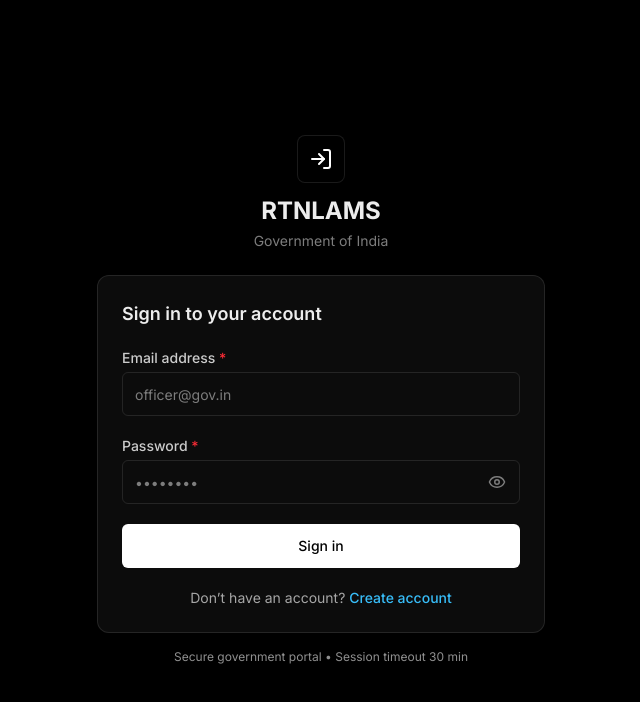
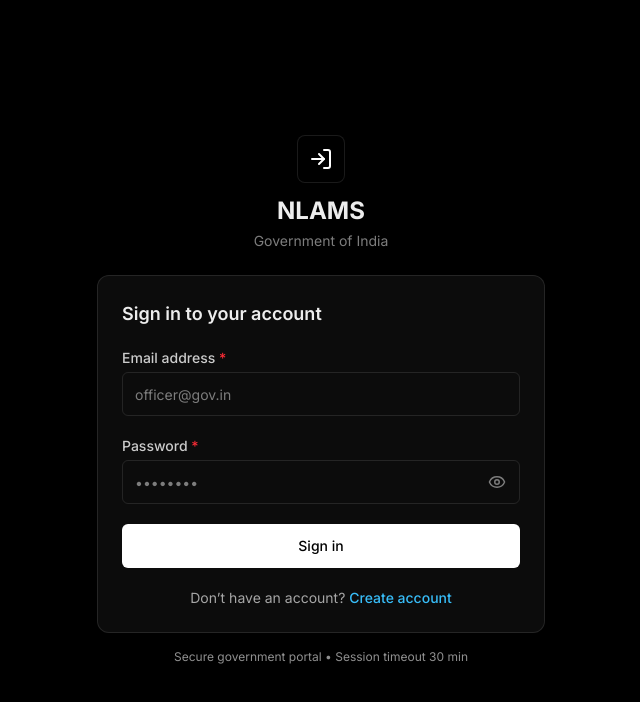
Before and after one commit to MAYANKJOSHIcoder/RTNLAMS, a React (Vite) app: page /login in a window 1280 px wide. Shown: the top 702 px of the page, without its empty margins (319-959 px from the left). Built offline with nearby package versions, Linux system fonts and the light colour scheme; no server answers.

Commit message:
RTNLAMS changed to NLAMS

```diff
--- a/index.html
+++ b/index.html
@@ -11,7 +11,7 @@
       href="https://fonts.googleapis.com/css2?family=Inter:wght@400;500;600;700;800&family=Sora:wght@600;700;800&family=JetBrains+Mono:wght@400;500;600&display=swap"
       rel="stylesheet"
     />
-    <title>RTNLAMS</title>
+    <title>NLAMS</title>
   </head>
   <body>
     <div id="root"></div>
--- a/src/components/layout/Footer.tsx
+++ b/src/components/layout/Footer.tsx
@@ -1,7 +1,7 @@
 export default function Footer() {
   return (
     <footer className="h-10 border-t border-white/10 bg-black flex items-center justify-between px-4 text-xs text-slate-500 shrink-0">
-      <span>© 2026 RTNLAMS • Team GodijiCodes</span>
+      <span>© 2026 NLAMS • Team GodijiCodes</span>
       <span className="hidden sm:inline">Dept. of Infrastructure • Real-Time Control Tower</span>
     </footer>
   );
--- a/src/components/layout/Header.tsx
+++ b/src/components/layout/Header.tsx
@@ -63,7 +63,7 @@ export default function Header({ onMenuToggle }: { onMenuToggle?: () => void })
             </button>
           )}
           <Link to="/" className="font-semibold tracking-tight text-sm md:text-base truncate">
-            RTNLAMS
+            NLAMS
           </Link>
           {current && (
             <>
--- a/src/pages/Landing.tsx
+++ b/src/pages/Landing.tsx
@@ -160,7 +160,7 @@ function Hero({ user, role }: { user: boolean; role?: string }) {
         <div className="flex items-stretch justify-between gap-4">
           <div className="flex items-center rounded-2xl border border-white/10 bg-black/75 px-4 text-xs text-white/60 shadow-2xl backdrop-blur-xl">
             <div className="flex items-center gap-2 font-mono tracking-[.16em]">
-              <span className="live-dot" /> Real Time National Land Acquisition And Management System
+              <span className="live-dot" /> National Land Acquisition And Management System
             </div>
           </div>
           <div className="hidden items-stretch gap-1 rounded-2xl border border-white/10 bg-black/75 p-1 text-sm text-white/55 shadow-2xl backdrop-blur-xl sm:flex">
@@ -278,7 +278,7 @@ export default function Landing() {
       {/* Nav */}
       <header className="h-14 sticky top-0 z-40 bg-black/80 backdrop-blur border-b border-white/10 flex items-center justify-between px-6">
         <Link to="/" className="font-semibold tracking-tight">
-          RTNLAMS
+          NLAMS
         </Link>
         <nav className="hidden md:flex items-center gap-6 text-sm text-[#8f8f8f]">
           {NAV.map((n) => (
@@ -427,7 +427,7 @@ export default function Landing() {
           </div>
           <div className="bg-black p-8">
             <div className="font-display text-4xl font-bold tabnum">₹15,000 Cr</div>
-            <div className="mt-2 text-[#8f8f8f]">Compensation disbursed annually that RTNLAMS can reconcile</div>
+            <div className="mt-2 text-[#8f8f8f]">Compensation disbursed annually that NLAMS can reconcile</div>
           </div>
         </div>
       </section>
@@ -493,7 +493,7 @@ export default function Landing() {
       <footer className="bg-black">
         <div className="max-w-6xl mx-auto px-6 py-12 grid md:grid-cols-3 gap-8 text-sm">
           <div>
-            <div className="font-semibold tracking-tight">RTNLAMS</div>
+            <div className="font-semibold tracking-tight">NLAMS</div>
             <p className="mt-2 text-[#8f8f8f]">Real-Time National Land Acquisition Management System. A Government of India initiative built by Team GodijiCodes.</p>
           </div>
           <div>
@@ -512,12 +512,12 @@ export default function Landing() {
               <li className="flex items-center gap-2"><Mail size={14} /> {CONTACT.email}</li>
               <li className="flex items-center gap-2"><Phone size={14} /> {CONTACT.phone}</li>
               <li className="flex items-center gap-2"><Users size={14} /> Team GodijiCodes</li>
-              <li className="flex items-center gap-2"><Clock size={14} /> © 2026 RTNLAMS</li>
+              <li className="flex items-center gap-2"><Clock size={14} /> © 2026 NLAMS</li>
             </ul>
           </div>
         </div>
         <div className="border-t border-white/10 py-4 text-center text-xs text-[#8f8f8f]">
-          RTNLAMS — Real-Time Control Tower for Land Acquisition • Built by Team GodijiCodes
+          NLAMS — Real-Time Control Tower for Land Acquisition • Built by Team GodijiCodes
         </div>
       </footer>
     </div>
--- a/src/pages/Login.tsx
+++ b/src/pages/Login.tsx
@@ -48,7 +48,7 @@ export default function Login() {
           <div className="inline-flex items-center justify-center w-12 h-12 bg-black border border-white/20 rounded-lg mb-3">
             <LogIn className="text-white" size={24} />
           </div>
-          <h1 className="text-2xl font-bold text-slate-900"><Link to="/" className="cursor-pointer hover:text-white transition-colors">RTNLAMS</Link></h1>
+          <h1 className="text-2xl font-bold text-slate-900"><Link to="/" className="cursor-pointer hover:text-white transition-colors">NLAMS</Link></h1>
           <p className="text-sm text-slate-500 mt-1">Government of India</p>
         </div>
 
--- a/src/pages/Register.tsx
+++ b/src/pages/Register.tsx
@@ -59,7 +59,7 @@ export default function Register() {
             <ShieldCheck className="text-white" size={24} />
           </div>
           <h1 className="text-2xl font-bold text-slate-900">Create your account</h1>
-          <p className="text-sm text-slate-500 mt-1"><Link to="/" className="cursor-pointer hover:text-white transition-colors">RTNLAMS</Link> • Government of India</p>
+          <p className="text-sm text-slate-500 mt-1"><Link to="/" className="cursor-pointer hover:text-white transition-colors">NLAMS</Link> • Government of India</p>
         </div>
 
         <form onSubmit={handleSubmit(onSubmit)} className="bg-[#0c0c0c] border border-slate-200 rounded-xl p-6 shadow-sm space-y-4" noValidate>
```
Also changed, not shown: 1 other file (tests, documents, lock files or other folders).
